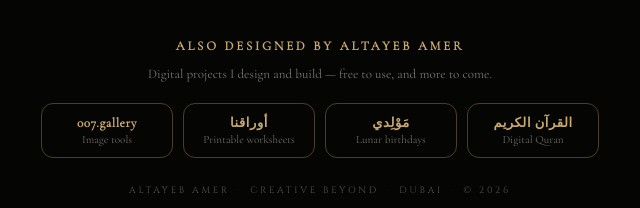
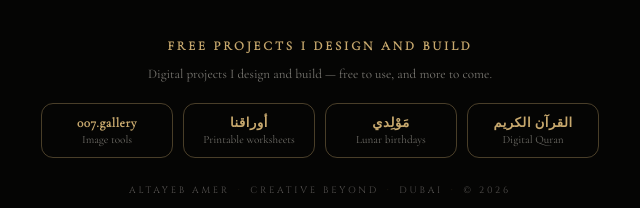
Before and after one commit to AltayebAmer/altayebamer-site, a plain HTML site: page about/index.html in a window 1280 px wide. Shown: the part 6481-6689 px from the top of the page, 320-960 px from the left. Drawn offline with nearby package versions, Linux system fonts and the light colour scheme; a web font is replaced by a local one.

```diff
--- a/about/index.html
+++ b/about/index.html
@@ -670,7 +670,7 @@
 <footer>
   <!-- support:begin -->
   <section class="foot-sites">
-    <h3><span class="t-en">Also designed by Altayeb Amer</span><span class="t-ar ar-font">من تصميم الطيب عامر أيضاً</span></h3>
+    <h3><span class="t-en">Free projects I design and build</span><span class="t-ar ar-font">مشاريع مجانية أصمّمها وأبنيها</span></h3>
     <p><span class="t-en">Digital projects I design and build — free to use, and more to come.</span><span class="t-ar ar-font">مشاريع رقمية أصمّمها وأبنيها — مجانية الاستخدام، وغيرها قادم.</span></p>
     <div class="foot-sites-row">
       <a href="https://007.gallery" target="_blank" rel="noopener"><b>007.gallery</b><span class="t-en">Image tools</span><span class="t-ar ar-font">أدوات الصور</span></a>
```
Also changed, not shown: ai/index.html (+1 -1 lines), calligraphy/index.html (+1 -1 lines), commission/index.html (+1 -1 lines), contact/index.html (+1 -1 lines), design/index.html (+1 -1 lines), education/index.html (+1 -1 lines), horses/index.html (+1 -1 lines), index.html (+1 -1 lines), journal/index.html (+1 -1 lines), photography/index.html (+1 -1 lines), portrait/index.html (+1 -1 lines), statement/ai/index.html (+1 -1 lines), statement/calligraphy/index.html (+1 -1 lines), statement/design/index.html (+1 -1 lines), 5 more files.
